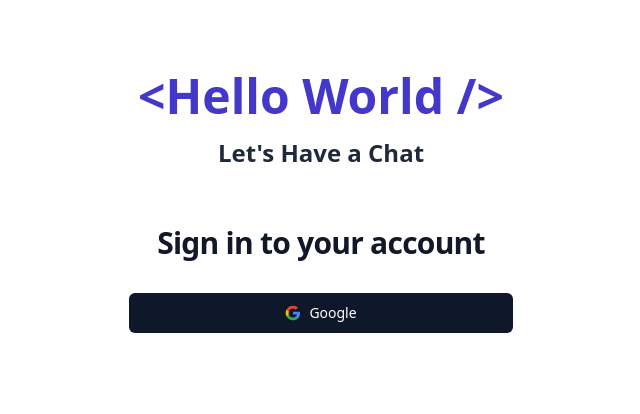
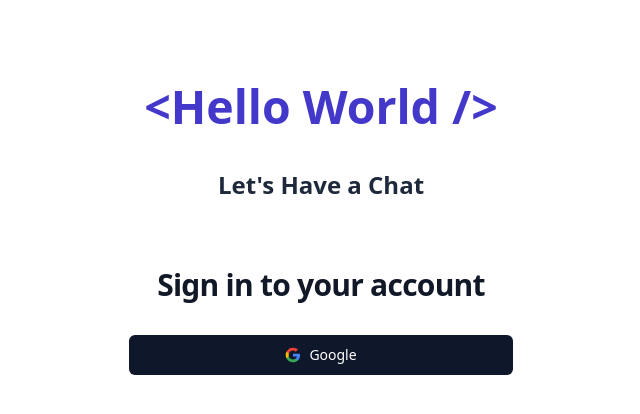
Before and after one commit to omdhede/realtime-chatting-app, a Next.js app: page /login in a window 1280 px wide. Shown: the top 414 px of the page, without its empty margins (319-959 px from the left). Built offline with nearby package versions, Linux system fonts and the light colour scheme.

Commit message:
UI fixed on login Page

```diff
--- a/src/app/(auth)/login/page.tsx
+++ b/src/app/(auth)/login/page.tsx
@@ -25,7 +25,7 @@ const Page: FC = () => {
       <div className="flex min-h-full items-center justify-center py-12 px-4 sm:px-6 lg:px-8">
         <div className="w-full flex flex-col items-center max-w-md space-y-8">
           <div className="flex flex-col items-center gap-8">
-            <h1 className="mt-6 text-center text-5xl font-semibold text-indigo-700">
+            <h1 className="mt-6 text-center text-[2.9rem] font-semibold text-indigo-700">
               {"<"}Hello World{" />"}
               <br />
               <span className="text-2xl text-slate-800">Let&apos;s Have a Chat</span>
```
